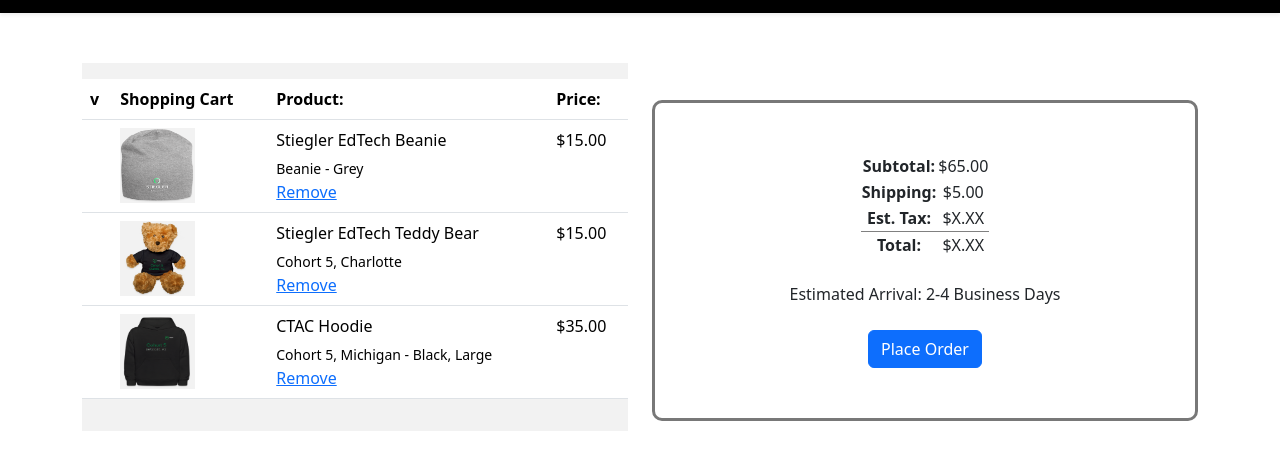
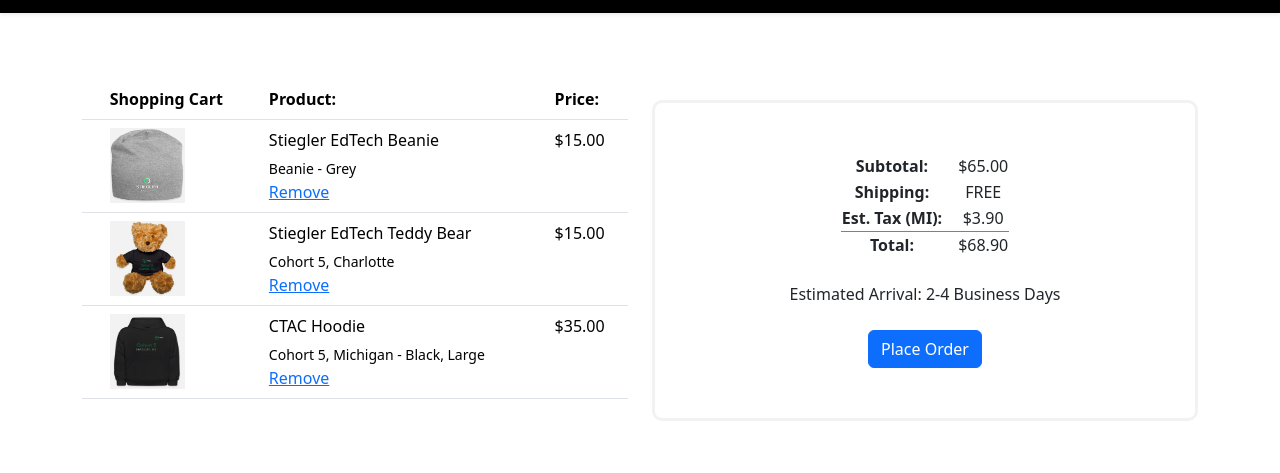
Before and after one commit to GitKevinH/Tech-Tribe-Webpages-Project, a plain HTML site: page checkout.html in a window 1280 px wide. Shown: the part 100-573 px from the top of the page. Drawn offline with nearby package versions, Linux system fonts and the light colour scheme.

Commit message:
updated styling to be more cohesive with other elements on page

```diff
--- a/checkout.html
+++ b/checkout.html
@@ -80,17 +80,17 @@
           <!-- Cart items -->
           <section>
 
-            <div class="card-header py-3" style="background-color: #f2f2f2;">
-              <table class="table" style="background-color: #f2f2f2;">
+            <div class="card-header py-3" style="background-color: trans;">
+              <table class="table" style="background-color: transparent;">
                 <thead class="table-bordered border-left-0 border-top-0 border-right-0">
                   <tr>
-                <th scope="col" class="border-left-0 border-top-0">v</th>
+                <th scope="col" class="border-left-0 border-top-0"></th>
                 <th scope="col" class="border-top-0">Shopping Cart</th>
                 <th scope="col" class="border-top-0">Product:</th>
                 <th scope="col" class="border-top-0 border-right-0">Price:</th>
                   </tr>
                 </thead>
-                <tbody style="background-color: #f2f2f2;">
+                <tbody style="background-color: transparent;">
                   <tr>
                     <td> </td>
                     <td><img src="images/beanie.png" style="width:75px; height:75px"></td>
@@ -452,27 +452,27 @@
         </div>
         <!-- Order cost-breakdown -->
         <div class="col-6">
-          <section style="text-align: center; padding: 50px; border-radius: 10px; position: sticky; top: 200px; border: 3px solid rgb(120, 120, 120);">
+          <section style="text-align: center; padding: 50px; border-radius: 10px; position: sticky; top: 200px; border: 3px solid rgba(241, 241, 241, 0.900);">
             <table style="margin-left: auto; margin-right: auto;">
               <tr>
                 <td><b>Subtotal:</b></td>
-                <td>$65.00</td>
+                <td style="padding-left: 15px;">$65.00</td>
               </tr>
               <tr>
                 <td><b>Shipping:</b></td>
-                <td>$5.00</td>
+                <td style="padding-left: 15px;">FREE</td>
               </tr>
               <tr>
                 <td>
-                 <b>Est. Tax:</b>
+                 <b>Est. Tax (MI):</b>
                 </td>
-                <td>   $X.XX</td>
+                <td style="padding-left: 15px;">   $3.90</td>
               </tr>
               <tr style="border-top: 1px solid grey;">
                 <td>
                   <b>Total:</b>
                 </td>
-                <td>   $X.XX</td>
+                <td style="padding-left: 15px;">   $68.90</td>
               </tr>
             </table>
             <br>
```
